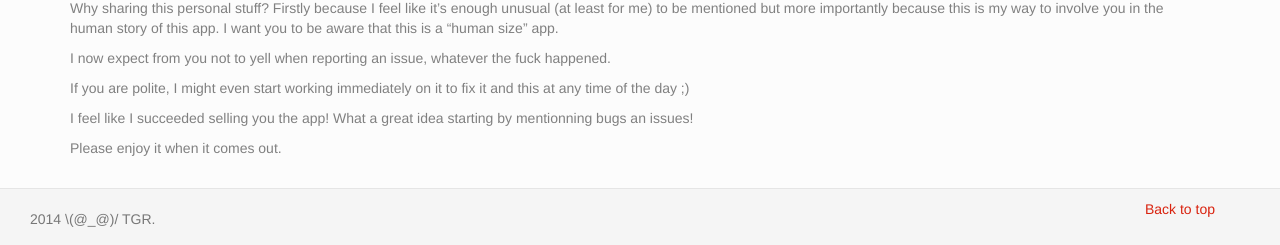
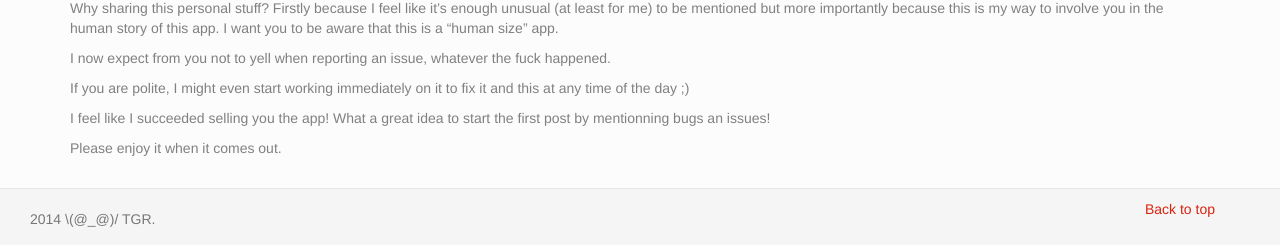
Before and after one commit to Bluezen/TGR-website, a Jekyll site: the page built from _posts/2014-05-23-on-this-blog.markdown, in a window 1280 px wide. Shown: the part 1144-1389 px from the top of the page. Built offline with Jekyll 4.4.1, drawn with Linux system fonts in a browser that asks for light colours; nearby versions of some CDN libraries; Markdown is read by kramdown in place of the engine named in the settings; a script that is not in the unit is left out.

Commit message:
update blog text, again

```diff
--- a/_posts/2014-05-23-on-this-blog.markdown
+++ b/_posts/2014-05-23-on-this-blog.markdown
@@ -53,6 +53,6 @@ I now expect from you not to yell when reporting an issue, whatever the fuck hap
 If you are polite, I might even start working immediately on it to fix it and this at any time of the day ;)
 
 
-I feel like I succeeded selling you the app! What a great idea starting by mentionning bugs an issues!
+I feel like I succeeded selling you the app! What a great idea to start the first post by mentionning bugs an issues!
 
 Please enjoy it when it comes out.
```
